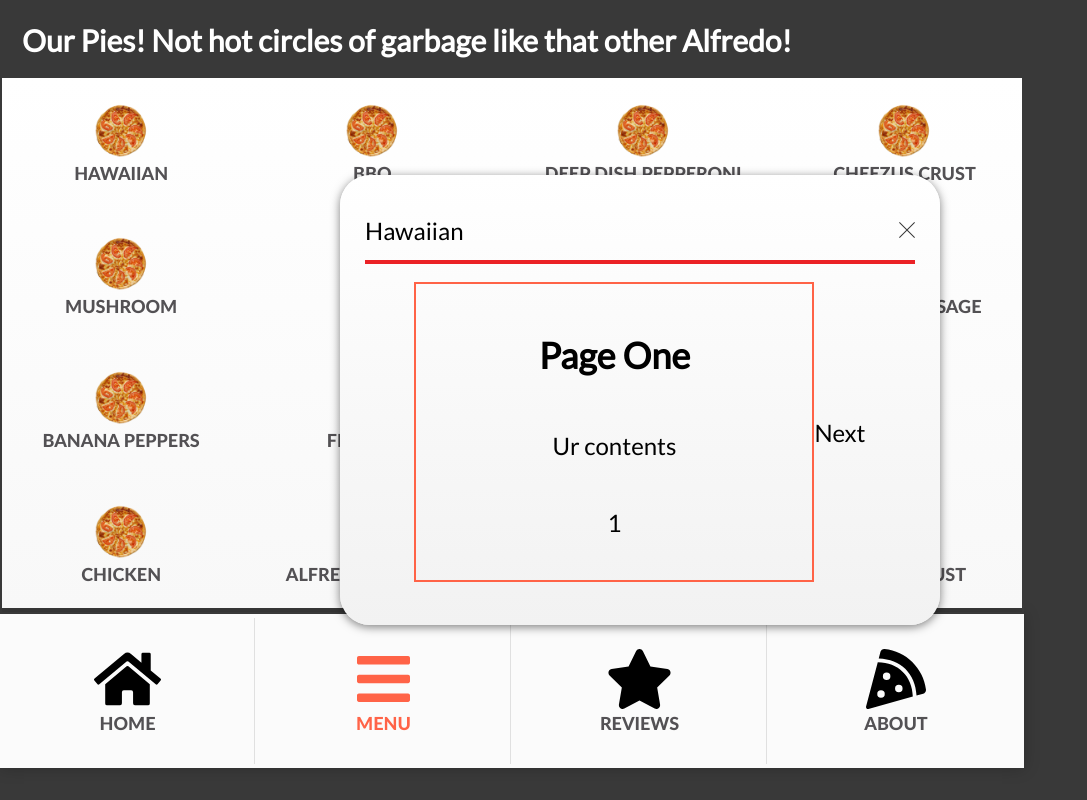
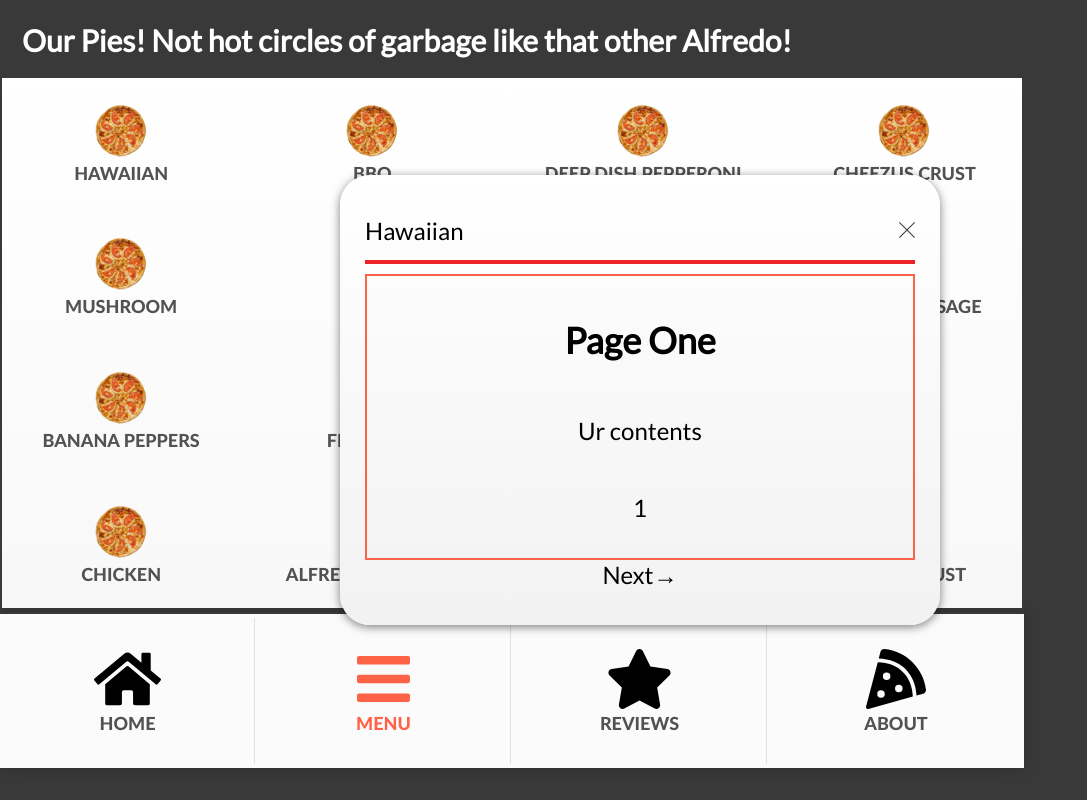
Before and after one commit to erickbennett/alfredos-pizza-cafe, a Next.js app: page /menu in a window 1280 px wide. Both pictures are taken after a click on the element "HAWAIIAN". Shown: the whole page, without its empty margins (0-1087 px from the left). Built offline with nearby package versions, Linux system fonts and the light colour scheme.

Commit message:
refactor: style for modal footer

```diff
--- a/components/Menu.js
+++ b/components/Menu.js
@@ -54,7 +54,7 @@ const Label = styled.span`
 
 const Page = styled.div`
   height: 300px;
-  width: 400px;
+  width: 100%;
   border: 2px solid tomato;
 
   display: flex;
--- a/components/common/PageModal.js
+++ b/components/common/PageModal.js
@@ -35,6 +35,7 @@ const Message = styled.div`
   width: 100%;
 
   display: flex;
+  flex-direction: column;
   justify-content: center;
   align-items: center;
 
@@ -68,14 +69,8 @@ function PageModal({ title, toggle, pages }) {
 
   const [page, setPage] = useState(0);
   const pagesLen = pages.length;
-
-  const next = () => {
-    if (page + 1 < pagesLen) setPage(page + 1);
-  };
-
-  const prev = () => {
-    if (page - 1 >= 0) setPage(page - 1);
-  };
+  const next = () => page + 1 < pagesLen && setPage(page + 1);
+  const prev = () => page - 1 >= 0 && setPage(page - 1);
 
   return (
     <ModalCard ref={ref}>
@@ -85,9 +80,11 @@ function PageModal({ title, toggle, pages }) {
       </Title>
 
       <Message>
-        {page > 0 && <span onClick={prev}>Prev</span>}
         {pages[page]}
-        <span onClick={next}>Next</span>
+        <div>
+          {page > 0 && <span onClick={prev}>←Prev </span>}
+          <span onClick={next}> Next→</span>
+        </div>
       </Message>
     </ModalCard>
   );
```
